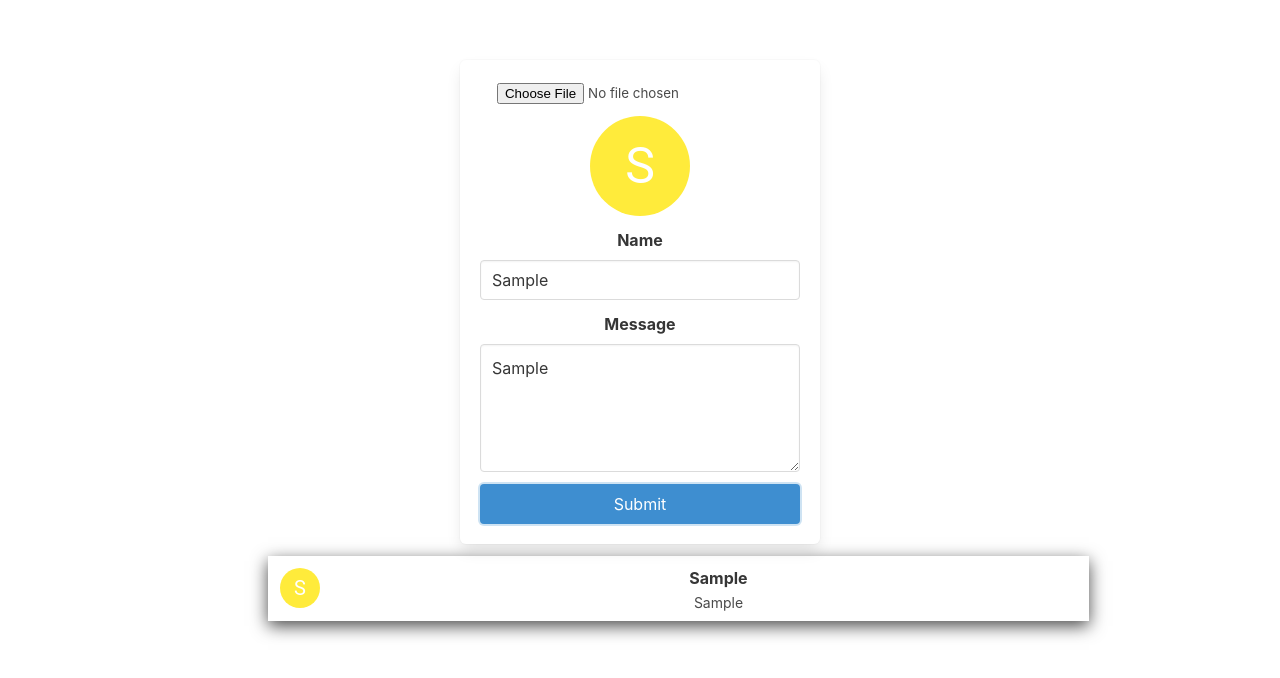
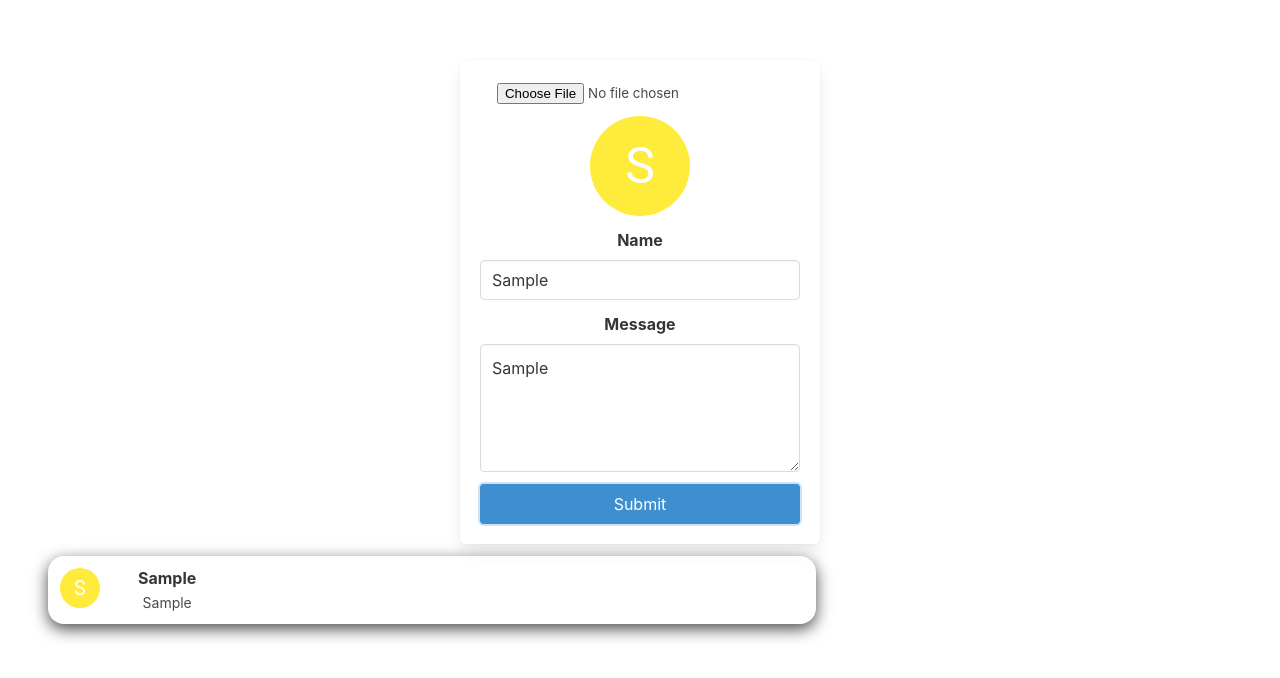
Before and after one commit to DivaniMandi/Message-page, a React (Create React App) app: page / in a window 1280 px wide. Both pictures are taken after typing "Sample", "Sample" into the empty fields and a click on the button "Submit". Shown: the top 678 px of the page. Built offline with nearby package versions, Linux system fonts and the light colour scheme.

Commit message:
Notification changes

```diff
--- a/src/components/Form.css
+++ b/src/components/Form.css
@@ -3,12 +3,25 @@
    flex-flow: row wrap;
    align-items: center;
    max-width: 768px;
-   min-width: 640px;
+   min-width: 500px;
    width: 100%;
  }
 
  .align-items-center {
-   max-width: 1094px;
-   min-width: 446px;
-   align-content: left;
+  display: flex;
+  flex-flow: row wrap;
+  width:100%;
+  max-width: 768px;
+  min-width: 447px;
+  box-shadow: 0 5px 16px 0px;
+  background-color: rgb(255, 255, 255);
+  align-items: center;
+  border-radius: 16px;
+
  }
+
+ .section is-fullheight{
+   width:100%;
+   max-width: 768px;
+   min-width: 640px;
+ }
--- a/src/components/Form.js
+++ b/src/components/Form.js
@@ -62,6 +62,7 @@ class Form extends Component {
         (event.target.files[0].type === "image/jpeg" || event.target.files[0].type === "image/png")) {
         this.setState({
           showdefAvatar:false,
+          changeAvatar:false,
           file:
             URL.createObjectURL(event.target.files[0])
         })
@@ -144,8 +145,8 @@ class Form extends Component {
       </div>
       {
           this.state.showNotification ?
-            <div style={Container.alignment}>
-              <div className="align-items-center" style={Container.dimensions}>
+           <div className style={Container.alignment}>
+              <div className="align-items-center">
                 <div className="media">
                   <div className="media-left">
                     <figure>
@@ -185,18 +186,11 @@ class Form extends Component {
 const Container = {
   dims: {
       maxwidth:768,
+      width:'100%',
     },
 
   alignment:{
-   paddingLeft:220,
-  },
-
-  dimensions: {
-    radius:12,
-    width:821,
-    height:65,
-    boxShadow: '0 5px 16px 0px',
-    backgroundColor:'#fff',
+   //paddingLeft:100,
   },
 
   styles:{
```
